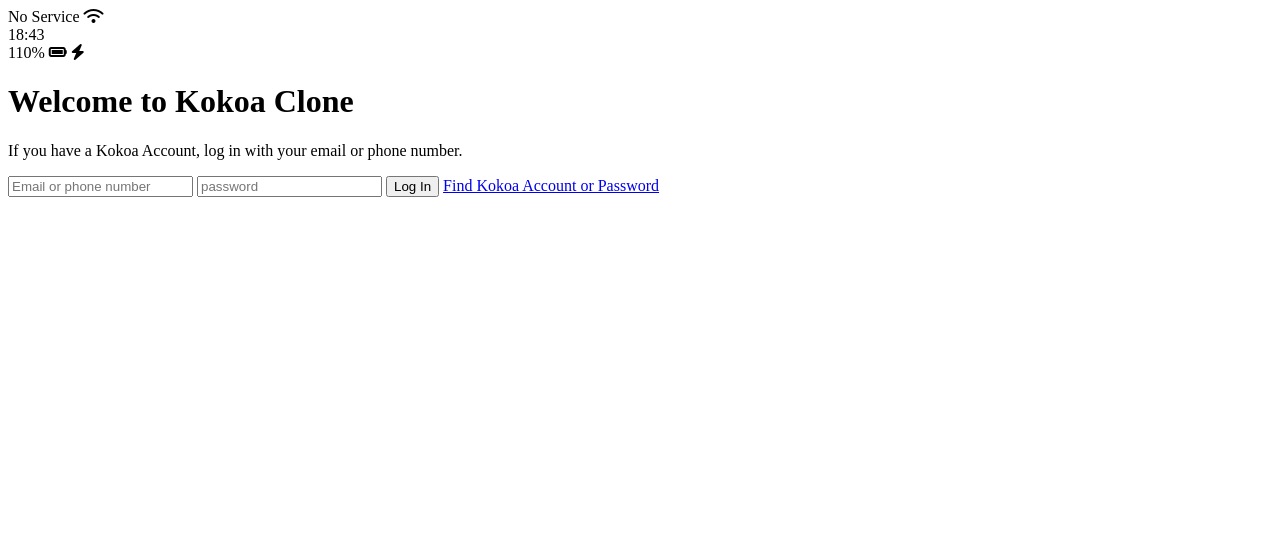
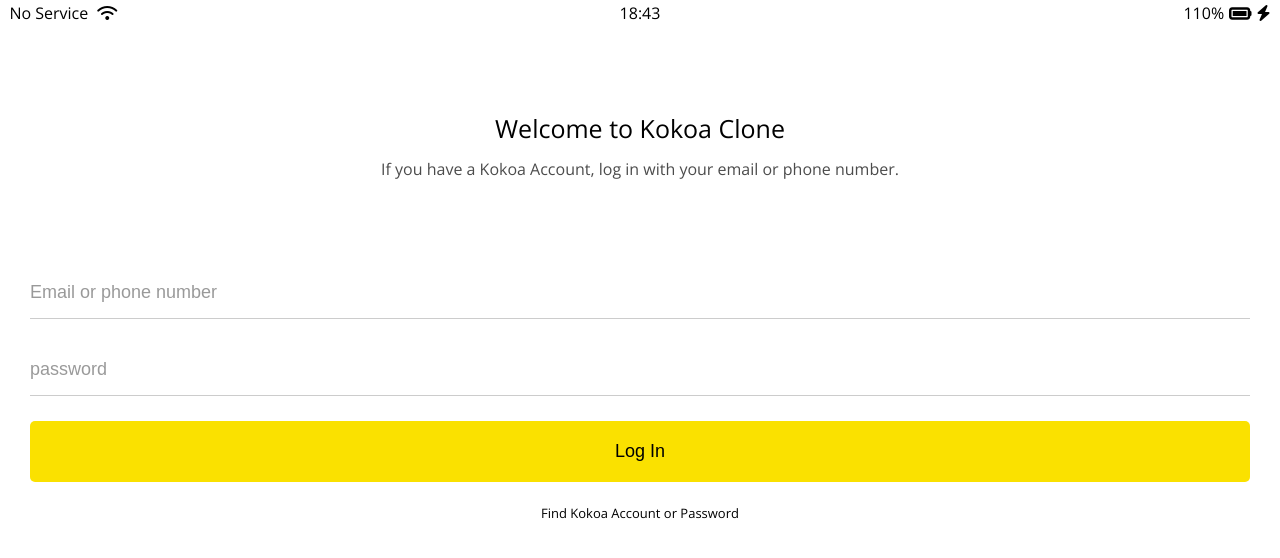
Before and after one commit to ucbear/kokoa-clone-2020, a plain HTML site: page index.html in a window 1280 px wide. Drawn offline with nearby package versions, Linux system fonts and the light colour scheme.

Commit message:
login page done

```diff
--- /dev/null
+++ b/CSS/components/status-bar.css
@@ -0,0 +1,23 @@
+.status-bar {
+  display: flex;
+  justify-content: center;
+  padding: 5px 3px;
+}
+.status-bar__column {
+  width: 33%;
+}
+.status-bar__column:first-child span {
+  margin-right: 5px;
+}
+.status-bar__column:nth-child(2) {
+  display: flex;
+  justify-content: center;
+}
+.status-bar__column:last-child {
+  display: flex;
+  justify-content: flex-end;
+  align-items: center;
+}
+.status-bar__column .fa-battery-full {
+  margin: 0px 5px;
+}
--- /dev/null
+++ b/CSS/reset.css
@@ -0,0 +1,128 @@
+html,
+body,
+div,
+span,
+applet,
+object,
+iframe,
+h1,
+h2,
+h3,
+h4,
+h5,
+h6,
+p,
+blockquote,
+pre,
+a,
+abbr,
+acronym,
+address,
+big,
+cite,
+code,
+del,
+dfn,
+em,
+img,
+ins,
+kbd,
+q,
+s,
+samp,
+small,
+strike,
+strong,
+sub,
+sup,
+tt,
+var,
+b,
+u,
+i,
+center,
+dl,
+dt,
+dd,
+ol,
+ul,
+li,
+fieldset,
+form,
+label,
+legend,
+table,
+caption,
+tbody,
+tfoot,
+thead,
+tr,
+th,
+td,
+article,
+aside,
+canvas,
+details,
+embed,
+figure,
+figcaption,
+footer,
+header,
+hgroup,
+menu,
+nav,
+output,
+ruby,
+section,
+summary,
+time,
+mark,
+audio,
+video {
+  margin: 0;
+  padding: 0;
+  border: 0;
+  font-size: 100%;
+  font: inherit;
+  vertical-align: baseline;
+}
+/* HTML5 display-role reset for older browsers */
+article,
+aside,
+details,
+figcaption,
+figure,
+footer,
+header,
+hgroup,
+menu,
+nav,
+section {
+  display: block;
+}
+body {
+  line-height: 1;
+}
+ol,
+ul {
+  list-style: none;
+}
+blockquote,
+q {
+  quotes: none;
+}
+blockquote:before,
+blockquote:after,
+q:before,
+q:after {
+  content: "";
+  content: none;
+}
+table {
+  border-collapse: collapse;
+  border-spacing: 0;
+}
+
+input:focus {
+  outline: none;
+}
--- /dev/null
+++ b/CSS/screens/login.css
@@ -0,0 +1,55 @@
+.welcome-header {
+    margin: 90px 0px;
+    text-align: center;
+    display: flex;
+    flex-direction: column;
+    align-items: center;
+}
+.welcome-header__title {
+    margin-bottom: 20px;
+    font-size: 25px;
+}
+.welcome-header__text {
+    width: 60%;
+    opacity: 0.7;
+}
+
+#login-form {
+    display: flex;
+    flex-direction: column;
+    margin: 0px 30px;
+}
+
+#login-form input {
+    border: none;
+    padding: 15px 0px;
+    font-size: 18px;
+    margin-bottom: 25px;
+}
+
+#login-form input:not([type="submit"]) {
+    border-bottom: 1px solid rgba(0, 0, 0, 0.2);
+    transition: border-color 0.3s ease-in-out;
+}
+
+#login-form input::placeholder {
+    color: rgba(0, 0, 0, 0.4);
+}
+
+#login-form input:focus {
+    border-color: var(--yellow);
+}
+
+#login-form input[type="submit"] {
+    background-color: var(--yellow);
+    cursor: pointer;
+    padding: 20px 0px;
+    border-radius: 5px;
+}
+
+#login-form a {
+    text-align: center;
+    text-decoration: none;
+    color: inherit;
+    font-size: 13px;
+}
--- /dev/null
+++ b/CSS/styles.css
@@ -0,0 +1,13 @@
+@import url("https://fonts.googleapis.com/css2?family=Open+Sans:wght@400;600&display=swap");
+@import "reset.css";
+@import "variables.css";
+
+/*components*/
+@import "components/status-bar.css";
+
+/*screens*/
+@import "screens/login.css";
+
+body {
+  font-family: "Open Sans", sans-serif;
+}
--- /dev/null
+++ b/CSS/variables.css
@@ -0,0 +1,3 @@
+:root {
+  --yellow: #fae100;
+}
--- a/index.html
+++ b/index.html
@@ -1,6 +1,7 @@
 <!DOCTYPE html>
 <html lang="en">
   <head>
+    <link rel="stylesheet" href="css/styles.css" />
     <meta charset="UTF-8" />
     <meta name="viewport" content="width=device-width, initial-scale=1.0" />
     <title>Welcome to Kokoa Clone</title>
@@ -16,7 +17,7 @@
       </div>
       <div class="status-bar__column">
         <span>110%</span>
-        <i class="fas fa-battery-full"></i>
+        <i class="fas fa-battery-full fa-lg"></i>
         <i class="fas fa-bolt"></i>
       </div>
     </div>
@@ -28,9 +29,9 @@
       </p>
     </header>
 
-    <form id="login-form">
-      <input type="text" placeholder="Email or phone number" />
-      <input type="password" placeholder="password" />
+    <form action="friends.html" method="get" id="login-form">
+      <input name="username" type="text" placeholder="Email or phone number" />
+      <input name="password" type="password" placeholder="password" />
       <input type="submit" value="Log In" />
       <a href="#">Find Kokoa Account or Password</a>
     </form>
```
Also changed, not shown: friends.html (added, +1 -0 lines).
